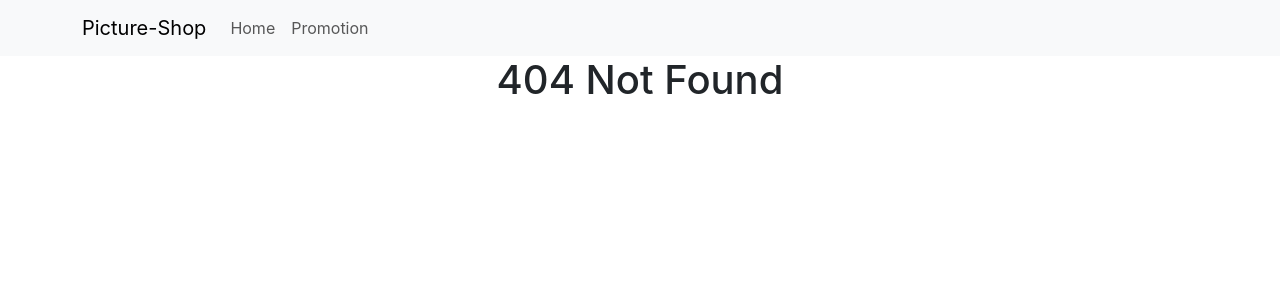
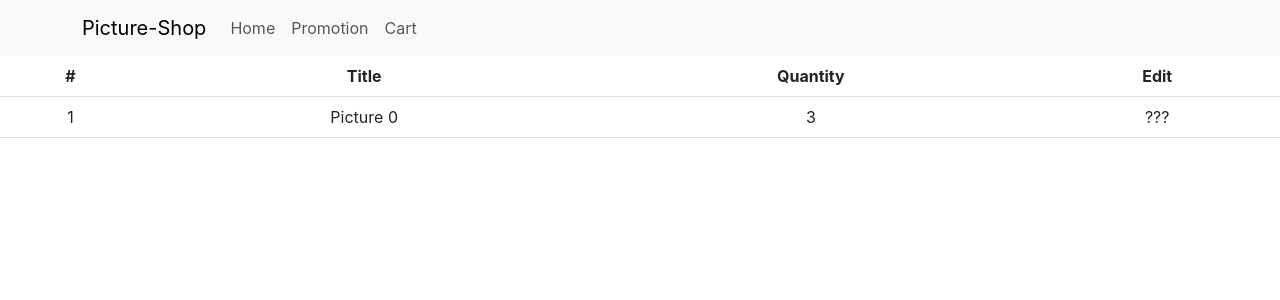
Before and after one commit to mokimokheonpark/picture-shop, a React (Create React App) app: page /cart in a window 1280 px wide. Before the commit this address had no page. Shown: the top 300 px of the page. Built offline with nearby package versions, Linux system fonts and the light colour scheme.

Commit message:
created Cart route and installed Redux

```diff
--- a/package.json
+++ b/package.json
@@ -3,6 +3,7 @@
   "version": "0.1.0",
   "private": true,
   "dependencies": {
+    "@reduxjs/toolkit": "^2.0.1",
     "@testing-library/jest-dom": "^5.17.0",
     "@testing-library/react": "^13.4.0",
     "@testing-library/user-event": "^13.5.0",
@@ -10,6 +11,7 @@
     "react": "^18.2.0",
     "react-bootstrap": "^2.9.2",
     "react-dom": "^18.2.0",
+    "react-redux": "^9.0.4",
     "react-router-dom": "^6.21.1",
     "react-scripts": "5.0.1",
     "web-vitals": "^2.1.4"
--- a/src/App.js
+++ b/src/App.js
@@ -5,6 +5,7 @@ import "./App.css";
 import Deal1 from "./components/Deal1";
 import Deal2 from "./components/Deal2";
 import Deal3 from "./components/Deal3";
+import Cart from "./routes/Cart";
 import Detail from "./routes/Detail";
 import Home from "./routes/Home";
 import NotFound from "./routes/NotFound";
@@ -35,6 +36,13 @@ function App() {
             >
               Promotion
             </Nav.Link>
+            <Nav.Link
+              onClick={() => {
+                navigate("/cart");
+              }}
+            >
+              Cart
+            </Nav.Link>
           </Nav>
         </Container>
       </Navbar>
@@ -47,6 +55,7 @@ function App() {
           <Route path="2" element={<Deal2 />}></Route>
           <Route path="3" element={<Deal3 />}></Route>
         </Route>
+        <Route path="/cart" element={<Cart />}></Route>
         <Route path="*" element={<NotFound />} />
       </Routes>
     </div>
--- a/src/index.js
+++ b/src/index.js
@@ -1,16 +1,20 @@
 import React from "react";
 import ReactDOM from "react-dom/client";
 import { BrowserRouter } from "react-router-dom";
+import { Provider } from "react-redux";
 import "./index.css";
 import App from "./App";
 import reportWebVitals from "./reportWebVitals";
+import store from "./store";
 
 const root = ReactDOM.createRoot(document.getElementById("root"));
 root.render(
   <React.StrictMode>
-    <BrowserRouter>
-      <App />
-    </BrowserRouter>
+    <Provider store={store}>
+      <BrowserRouter>
+        <App />
+      </BrowserRouter>
+    </Provider>
   </React.StrictMode>
 );
 
--- /dev/null
+++ b/src/routes/Cart.js
@@ -0,0 +1,26 @@
+import { Table } from "react-bootstrap";
+
+function Cart() {
+  return (
+    <Table>
+      <thead>
+        <tr>
+          <th>#</th>
+          <th>Title</th>
+          <th>Quantity</th>
+          <th>Edit</th>
+        </tr>
+      </thead>
+      <tbody>
+        <tr>
+          <td>1</td>
+          <td>Picture 0</td>
+          <td>3</td>
+          <td>???</td>
+        </tr>
+      </tbody>
+    </Table>
+  );
+}
+
+export default Cart;
--- /dev/null
+++ b/src/store.js
@@ -0,0 +1,5 @@
+import { configureStore } from "@reduxjs/toolkit";
+
+export default configureStore({
+  reducer: {},
+});
```
Also changed, not shown: 1 other file (tests, documents, lock files or other folders).
